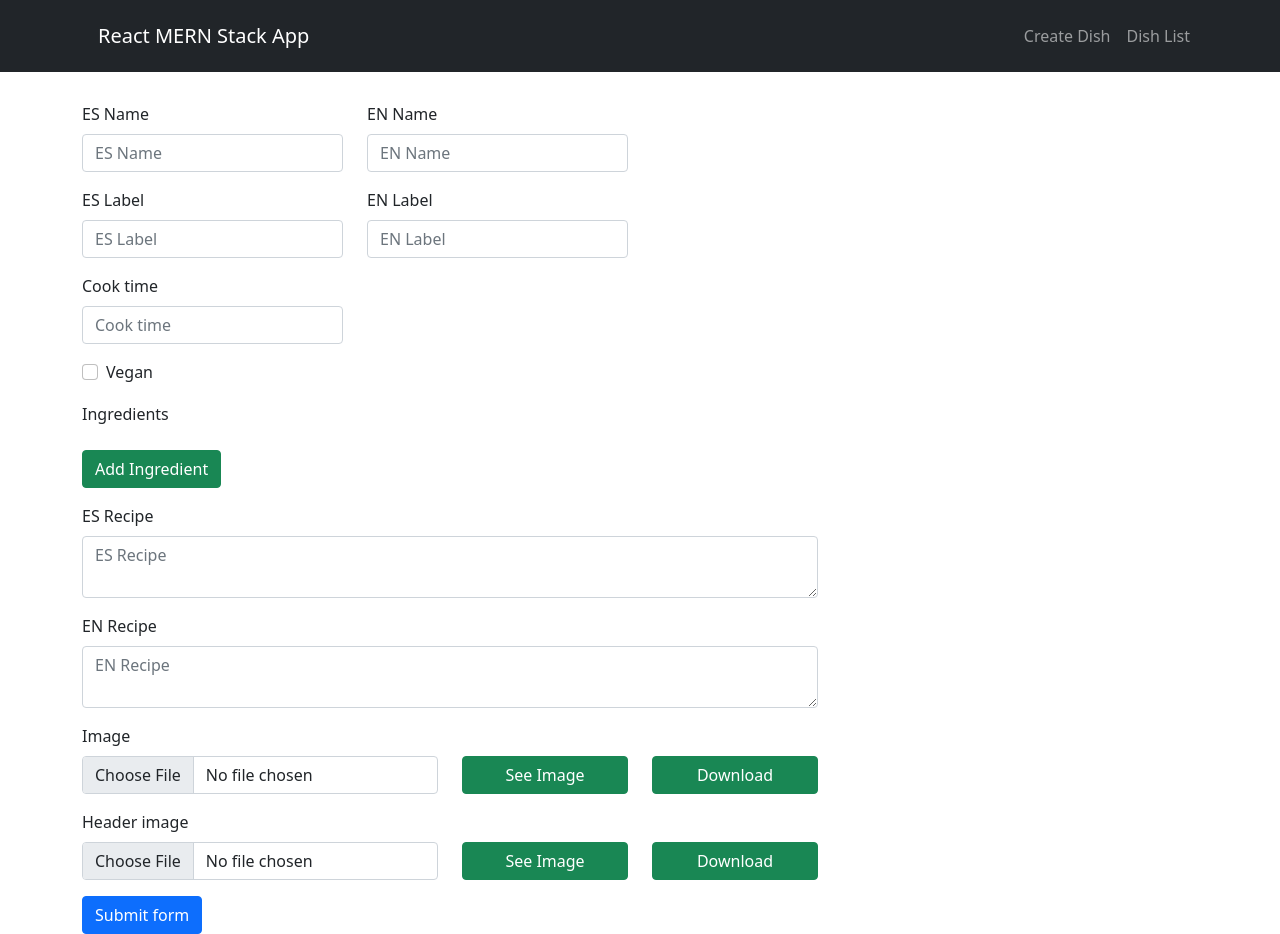
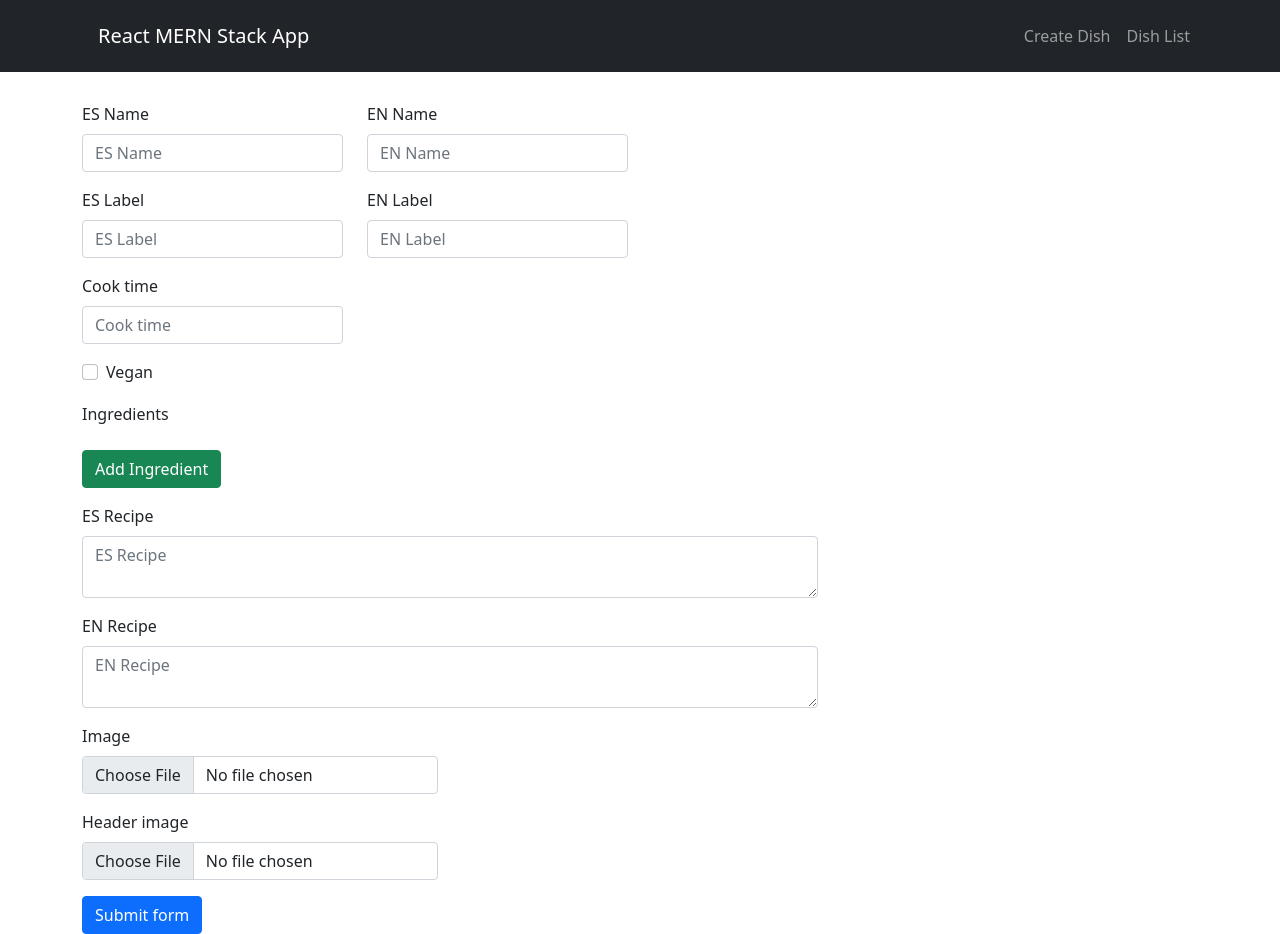
Before and after one commit to MarcosDolce23/dish-crud, a React (Create React App) app: page / in a window 1280 px wide. Built offline with nearby package versions, Linux system fonts and the light colour scheme.

Commit message:
Condicional para mostrar los botones de imágenes

```diff
--- a/src/Components/DishForm.js
+++ b/src/Components/DishForm.js
@@ -293,6 +293,8 @@ const DishForm = ({ initialValues, onSubmit }) => {
                     />
                     <Form.Control.Feedback>Looks good!</Form.Control.Feedback>
                 </Form.Group>
+                {formData.image ? (
+                    <>
                         <Col md="2">
                             <div className="d-grid gap-2">
                                 <Button
@@ -309,6 +311,10 @@ const DishForm = ({ initialValues, onSubmit }) => {
                                 >Download</Button>
                             </div>
                         </Col>
+                    </>
+                ) : (
+                    null
+                )}
             </Row>
             <Form.Label>Header image</Form.Label>
             <Row className="mb-3">
@@ -319,6 +325,8 @@ const DishForm = ({ initialValues, onSubmit }) => {
                     />
                     <Form.Control.Feedback>Looks good!</Form.Control.Feedback>
                 </Form.Group>
+                {formData.headerImage ? (
+                    <>
                         <Col md="2">
                             <div className="d-grid gap-2">
                                 <Button
@@ -335,6 +343,10 @@ const DishForm = ({ initialValues, onSubmit }) => {
                                 >Download</Button>
                             </div>
                         </Col>
+                    </>
+                ) : (
+                    null
+                )}
             </Row>
             <Button xs="12" type="submit">Submit form</Button>
         </Form>
```
Lines whose indentation alone changed are shown as unchanged.
